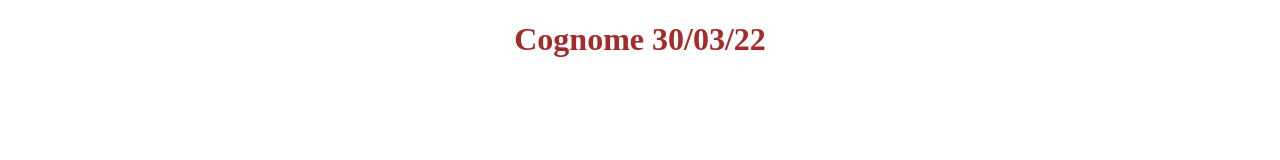
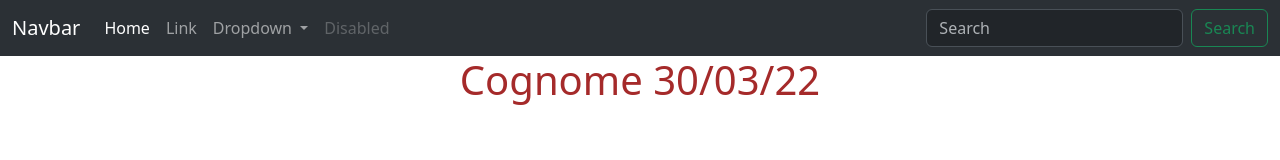
Before and after one commit to Sser595/Valentini_Compito1, a plain HTML site: page index.html in a window 1280 px wide. Drawn offline with nearby package versions, Linux system fonts and the light colour scheme.

Commit message:
aggiunta navbar

```diff
--- a/index.html
+++ b/index.html
@@ -6,8 +6,47 @@
     <meta name="viewport" content="width=device-width, initial-scale=1.0">
     <title>Document</title>
     <link rel="stylesheet" href="css/style.css">
+    <link href="https://cdn.jsdelivr.net/npm/bootstrap@5.3.0-alpha2/dist/css/bootstrap.min.css" rel="stylesheet" integrity="sha384-aFq/bzH65dt+w6FI2ooMVUpc+21e0SRygnTpmBvdBgSdnuTN7QbdgL+OapgHtvPp" crossorigin="anonymous">
+  </head>
 </head>
 <body>
+    <nav class="navbar bg-dark navbar-expand-lg bg-body-tertiary " data-bs-theme="dark">
+        <div class="container-fluid">
+          <a class="navbar-brand" href="#">Navbar</a>
+          <button class="navbar-toggler" type="button" data-bs-toggle="collapse" data-bs-target="#navbarSupportedContent" aria-controls="navbarSupportedContent" aria-expanded="false" aria-label="Toggle navigation">
+            <span class="navbar-toggler-icon"></span>
+          </button>
+          <div class="collapse navbar-collapse" id="navbarSupportedContent">
+            <ul class="navbar-nav me-auto mb-2 mb-lg-0">
+              <li class="nav-item">
+                <a class="nav-link active" aria-current="page" href="#">Home</a>
+              </li>
+              <li class="nav-item">
+                <a class="nav-link" href="#">Link</a>
+              </li>
+              <li class="nav-item dropdown">
+                <a class="nav-link dropdown-toggle" href="#" role="button" data-bs-toggle="dropdown" aria-expanded="false">
+                  Dropdown
+                </a>
+                <ul class="dropdown-menu">
+                  <li><a class="dropdown-item" href="#">Action</a></li>
+                  <li><a class="dropdown-item" href="#">Another action</a></li>
+                  <li><hr class="dropdown-divider"></li>
+                  <li><a class="dropdown-item" href="#">Something else here</a></li>
+                </ul>
+              </li>
+              <li class="nav-item">
+                <a class="nav-link disabled">Disabled</a>
+              </li>
+            </ul>
+            <form class="d-flex" role="search">
+              <input class="form-control me-2" type="search" placeholder="Search" aria-label="Search">
+              <button class="btn btn-outline-success" type="submit">Search</button>
+            </form>
+          </div>
+        </div>
+      </nav>
     <h1 class="titolo">Cognome 30/03/22</h1>
+    <script src="https://cdn.jsdelivr.net/npm/bootstrap@5.3.0-alpha2/dist/js/bootstrap.bundle.min.js" integrity="sha384-qKXV1j0HvMUeCBQ+QVp7JcfGl760yU08IQ+GpUo5hlbpg51QRiuqHAJz8+BrxE/N" crossorigin="anonymous"></script>
 </body>
 </html>
```
